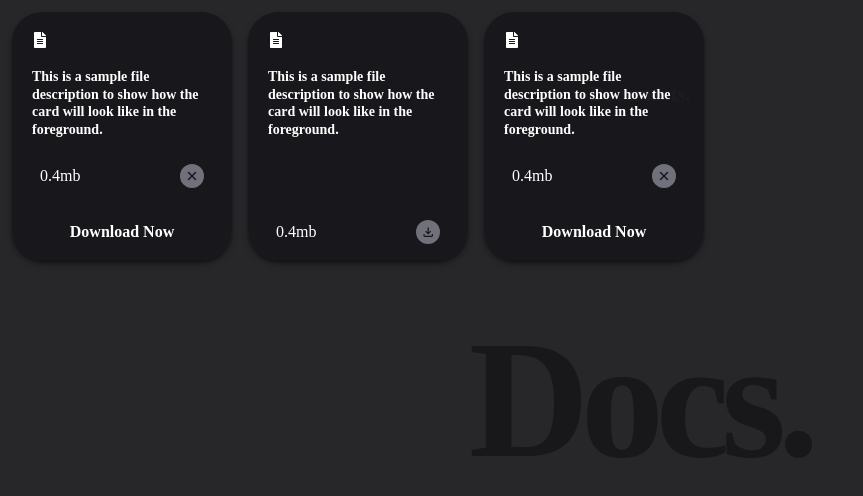
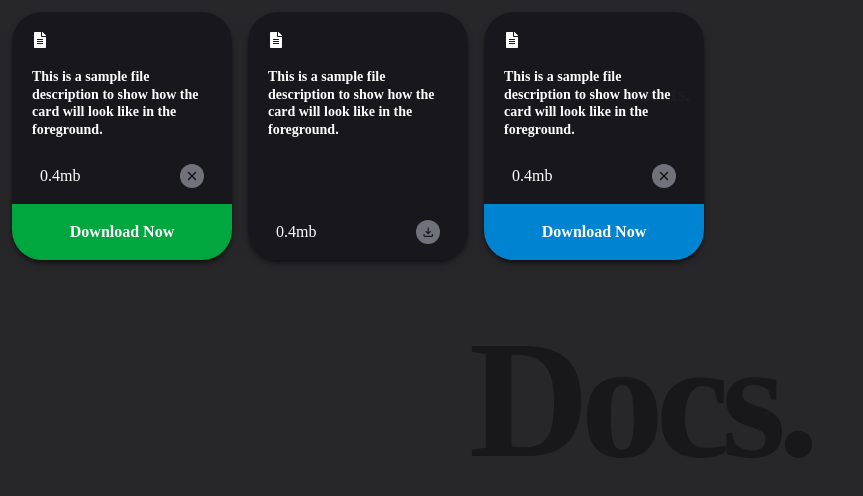
Before and after one commit to mercinati/Docs_App, a React (Vite) app: page / in a window 1280 px wide. Shown: the top 496 px of the page, without its empty margins (0-863 px from the left). Built offline with nearby package versions, Linux system fonts and the light colour scheme.

Commit message:
Color glitch resolved

```diff
--- a/src/components/Card.jsx
+++ b/src/components/Card.jsx
@@ -18,7 +18,7 @@ const Card = ({data}) => {
                 </span>
             </div>
             {data.tag.isOpen && (
-            <div className={`tag w-full py-4 bg-${data.tag.tagColor}-600 flex items-center justify-center font-semibold`}>
+            <div className={`tag w-full py-4 ${data.tag.tagColor === "green" ? "bg-green-600" : "bg-sky-600"} flex items-center justify-center font-semibold`}>
                 <h3 className='text-md'>{data.tag.tagTitle}</h3>
             </div>
             ) }
```
